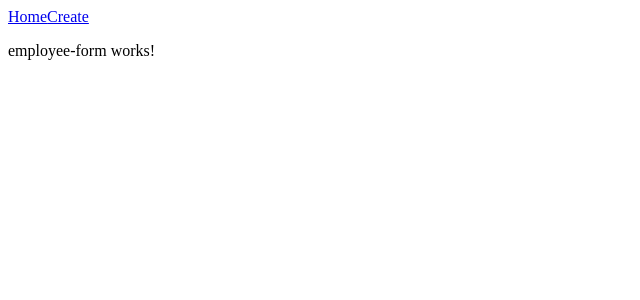
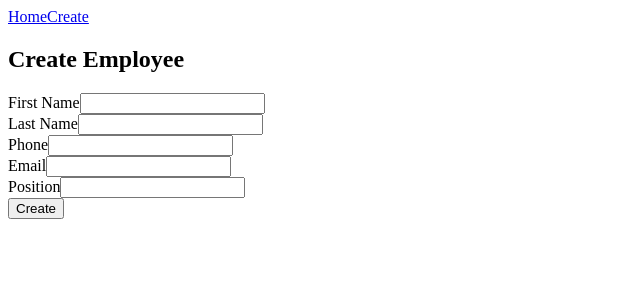
Before and after one commit to danield75/employee-management-app, an Angular app: page /create in a window 1280 px wide. Shown: the top 300 px of the page, without its empty margins (0-640 px from the left). Built offline with nearby package versions, Linux system fonts and the light colour scheme.

Commit message:
Added the employee form and provide two-way binding with ngModel

```diff
--- a/src/app/employee-form/employee-form.component.html
+++ b/src/app/employee-form/employee-form.component.html
@@ -1 +1,26 @@
-<p>employee-form works!</p>
+<h2>Create Employee</h2>
+
+<form (ngSubmit)="onSubmit()">
+  <div>
+    <label for="firstName">First Name</label>
+    <input type="text" name="firstName" [(ngModel)]="employee.firstName" />
+  </div>
+  <div>
+    <label for="lastName">Last Name</label>
+    <input type="text" name="lastName" [(ngModel)]="employee.lastName" />
+  </div>
+  <div>
+    <label for="phone">Phone</label>
+    <input type="phone" name="phone" [(ngModel)]="employee.phone" />
+  </div>
+  <div>
+    <label for="email">Email</label>
+    <input type="email" name="email" [(ngModel)]="employee.email" />
+  </div>
+  <div>
+    <label for="position">Position</label>
+    <input type="text" name="position" [(ngModel)]="employee.position" />
+  </div>
+
+  <button type="submit">Create</button>
+</form>
--- a/src/app/employee-form/employee-form.component.ts
+++ b/src/app/employee-form/employee-form.component.ts
@@ -1,12 +1,25 @@
 import { Component } from '@angular/core';
+import { FormsModule } from '@angular/forms';
+import { Employee } from '../../models/employee';
 
 @Component({
   selector: 'app-employee-form',
   standalone: true,
-  imports: [],
+  imports: [FormsModule],
   templateUrl: './employee-form.component.html',
-  styleUrl: './employee-form.component.css'
+  styleUrl: './employee-form.component.css',
 })
 export class EmployeeFormComponent {
+  employee: Employee = {
+    id: 0,
+    firstName: '',
+    lastName: '',
+    phone: '',
+    email: '',
+    position: '',
+  };
 
+  onSubmit(): void {
+    console.log(this.employee);
+  }
 }
```
